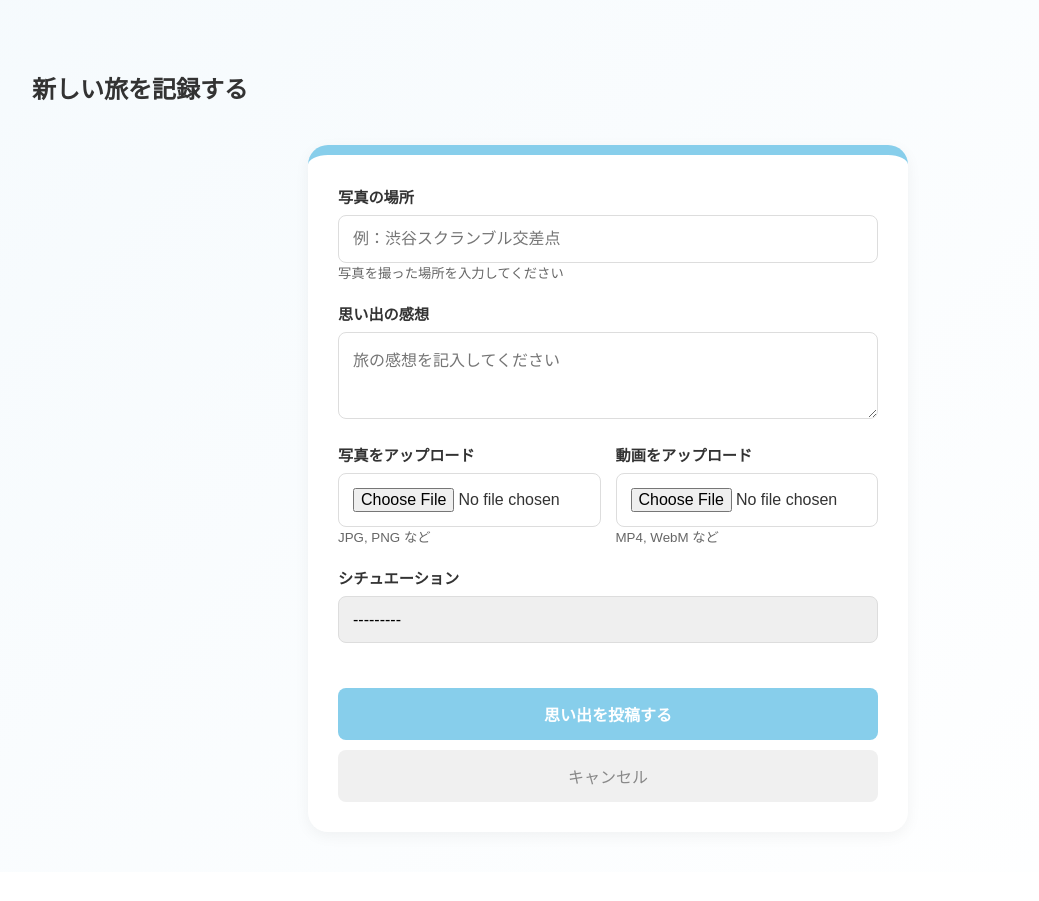
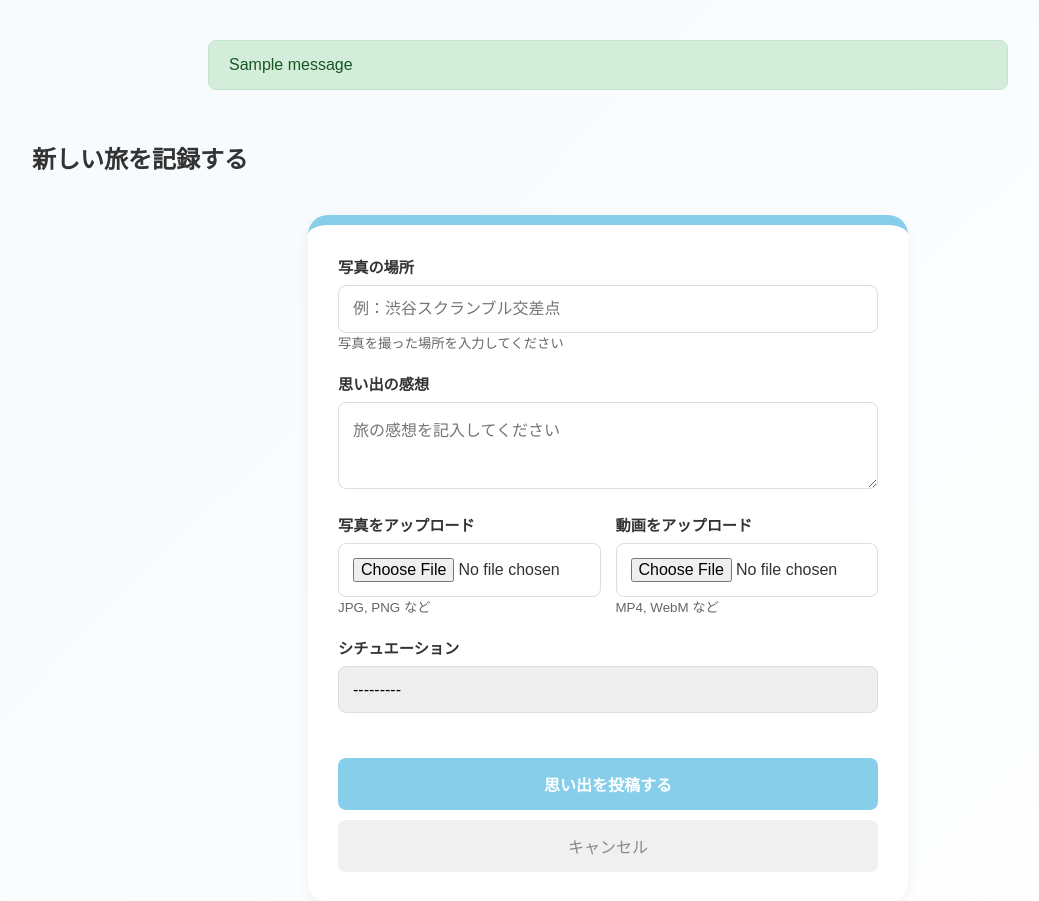
Before and after one commit to akijun1106/trip, a Django app: page /post/new/ in a window 1280 px wide. Shown: the part 91-992 px from the top of the page, without its empty margins (32-1071 px from the left). Before the commit the page ends 925 px from the top, so only its background shows below. Run offline with Django 5.2, Linux system fonts and the light colour scheme; a user stored in the database is signed in; tables that the repository leaves empty hold one stand-in row (values such as "Sample post"); one stand-in notice (Sample message) is shown.

Commit message:
Add post persistence feedback: success messages, error details, and post count display

```diff
--- a/travel/templates/travel/post_form.html
+++ b/travel/templates/travel/post_form.html
@@ -40,6 +40,19 @@
     </header>
 
     <main>
+        {% if messages %}
+        <div style="margin: 20px auto; max-width: 800px;">
+            {% for message in messages %}
+            <div style="padding: 15px 20px; margin-bottom: 10px; border-radius: 8px;
+                {% if message.tags == 'success' %}background: #d4edda; border: 1px solid #c3e6cb; color: #155724;
+                {% elif message.tags == 'error' %}background: #f8d7da; border: 1px solid #f5c6cb; color: #721c24;
+                {% else %}background: #d1ecf1; border: 1px solid #bee5eb; color: #0c5460;{% endif %}">
+                {{ message }}
+            </div>
+            {% endfor %}
+        </div>
+        {% endif %}
+
         <section class="form-section">
             <div class="section-title">
                 <h2>新しい旅を記録する</h2>
--- a/travel/views.py
+++ b/travel/views.py
@@ -13,6 +13,7 @@ from django.http import JsonResponse
 from django.views.decorators.cache import cache_page
 from django.core.cache import cache
 from django.conf import settings
+from django.contrib import messages
 from .plan_generator import generate_travel_plan
 from .recommendation_engine import get_recommended_destination, get_recommendation_reason
 from geopy.distance import geodesic
@@ -50,7 +51,6 @@ def index(request):
 # 投稿ページ用の関数
 @login_required(login_url='login')
 def post_create(request):
-    error_message = None
     if request.method == "POST":
         form = TravelPostForm(request.POST, request.FILES)
         if form.is_valid():
@@ -58,13 +58,19 @@ def post_create(request):
                 post = form.save(commit=False)
                 post.user = request.user
                 post.save()
+                messages.success(request, f'投稿が完了しました！「{post.photo_location or "投稿"}」がホームに表示されます。')
                 return redirect('index') # 投稿後はホームへ
-            except Exception:
+            except Exception as e:
                 logging.exception("Failed to save TravelPost")
-                error_message = "投稿の保存に失敗しました。もう一度お試しください。"
+                messages.error(request, f"投稿の保存に失敗しました: {str(e)}")
+        else:
+            # バリデーションエラーを表示
+            for field, errors in form.errors.items():
+                for error in errors:
+                    messages.error(request, f"{form.fields.get(field, field).label if field != '__all__' else ''}: {error}")
     else:
         form = TravelPostForm()
-    return render(request, 'travel/post_form.html', {'form': form, 'error_message': error_message})
+    return render(request, 'travel/post_form.html', {'form': form})
 
 # 検索用の関数
 def search(request):
```
Also changed, not shown: travel/templates/travel/index.html (+14 -1 lines).
